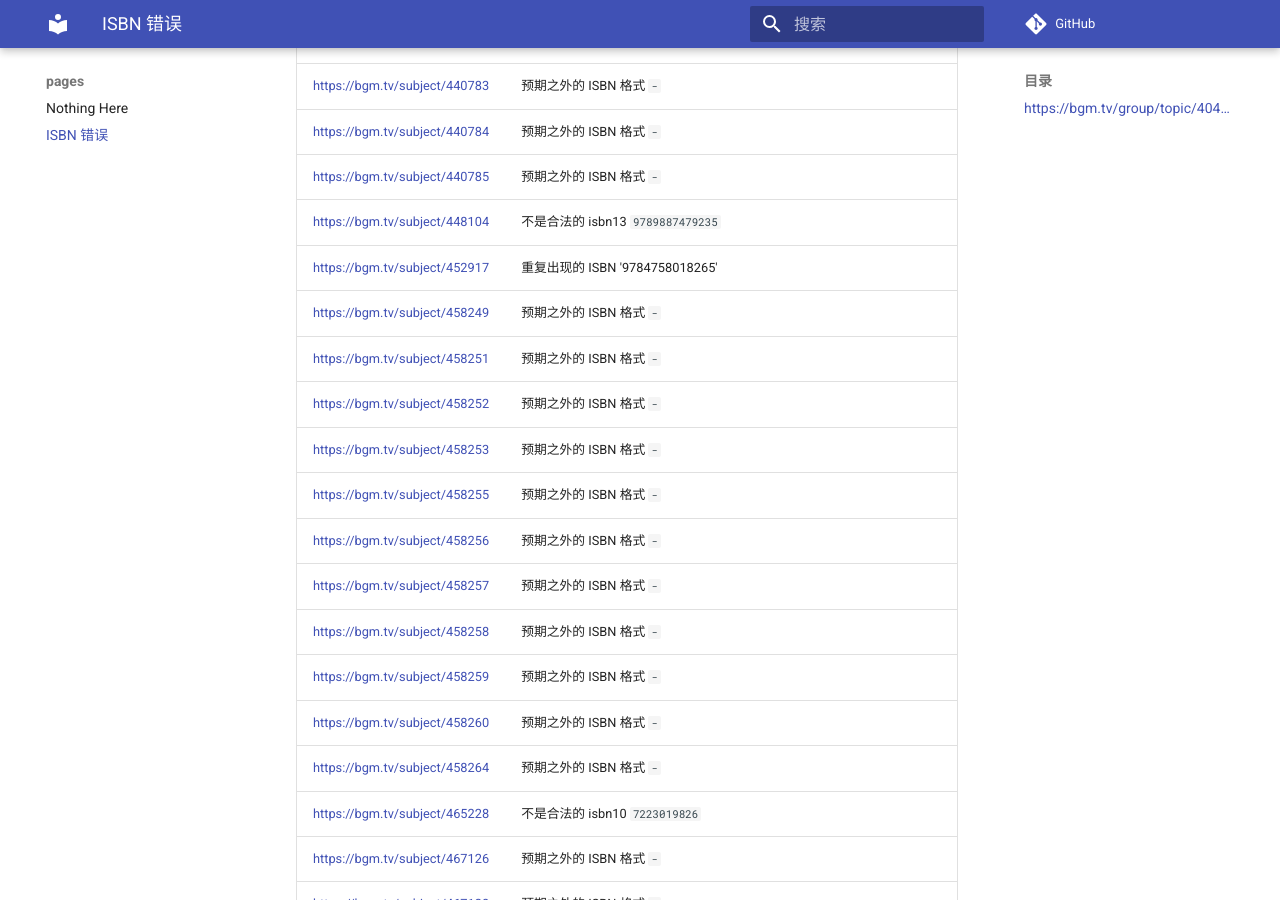
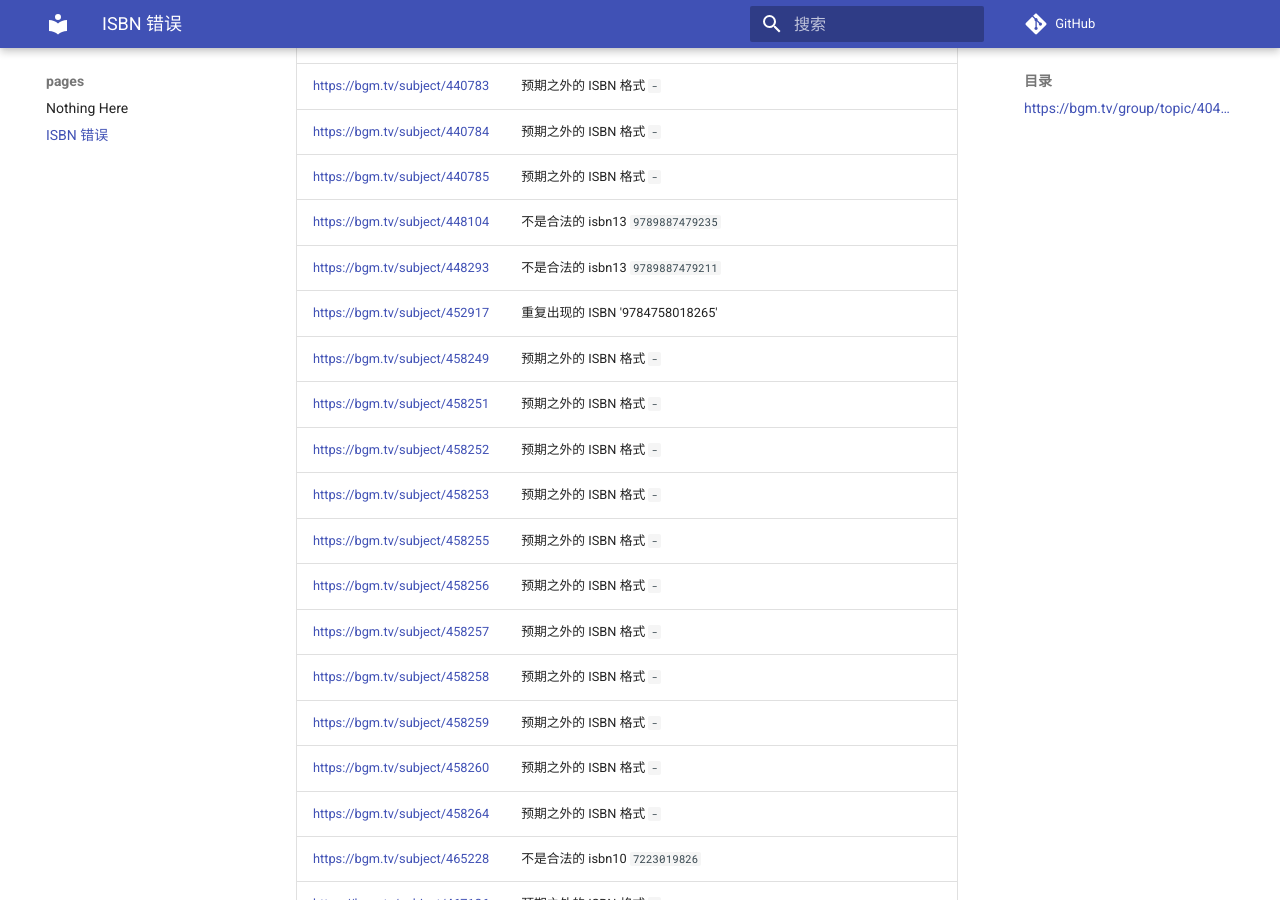
Before and after one commit to trim21/bangumi-pages, an MkDocs documentation site: the page built from docs/isbn.md, in a window 1280 px wide and 900 px high, scrolled down 4074 px. Built offline with MkDocs 1.6.1 and Material for MkDocs 9.7.7, drawn with Linux system fonts in a browser that asks for light colours; comment, search, counter and statistics services are not loaded; part of the change alters nothing that is shown.

Commit message:
update isbn.md

```diff
--- a/docs/isbn.md
+++ b/docs/isbn.md
@@ -1,7 +1,7 @@
 # ISBN 错误
 ## <https://bgm.tv/group/topic/404801>
 
-total 157
+total 158
 
 | url | error |
 | --- |  ---  |
@@ -93,6 +93,7 @@ total 157
 | <https://bgm.tv/subject/440784> | 预期之外的 ISBN 格式 `-` |
 | <https://bgm.tv/subject/440785> | 预期之外的 ISBN 格式 `-` |
 | <https://bgm.tv/subject/448104> | 不是合法的 isbn13 <code>9789887479235</code> |
+| <https://bgm.tv/subject/448293> | 不是合法的 isbn13 <code>9789887479211</code> |
 | <https://bgm.tv/subject/452917> | 重复出现的 ISBN '9784758018265' |
 | <https://bgm.tv/subject/458249> | 预期之外的 ISBN 格式 `-` |
 | <https://bgm.tv/subject/458251> | 预期之外的 ISBN 格式 `-` |
```
